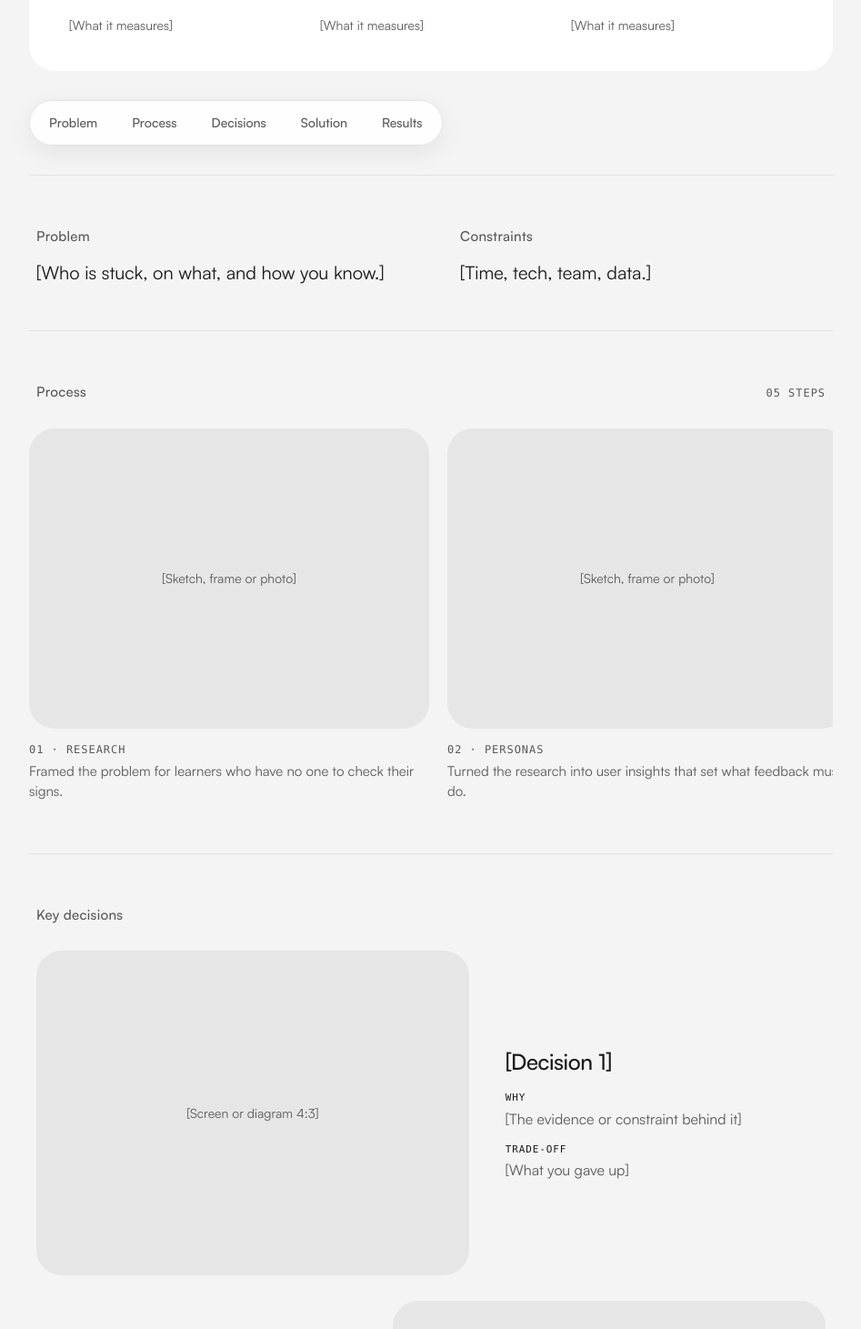
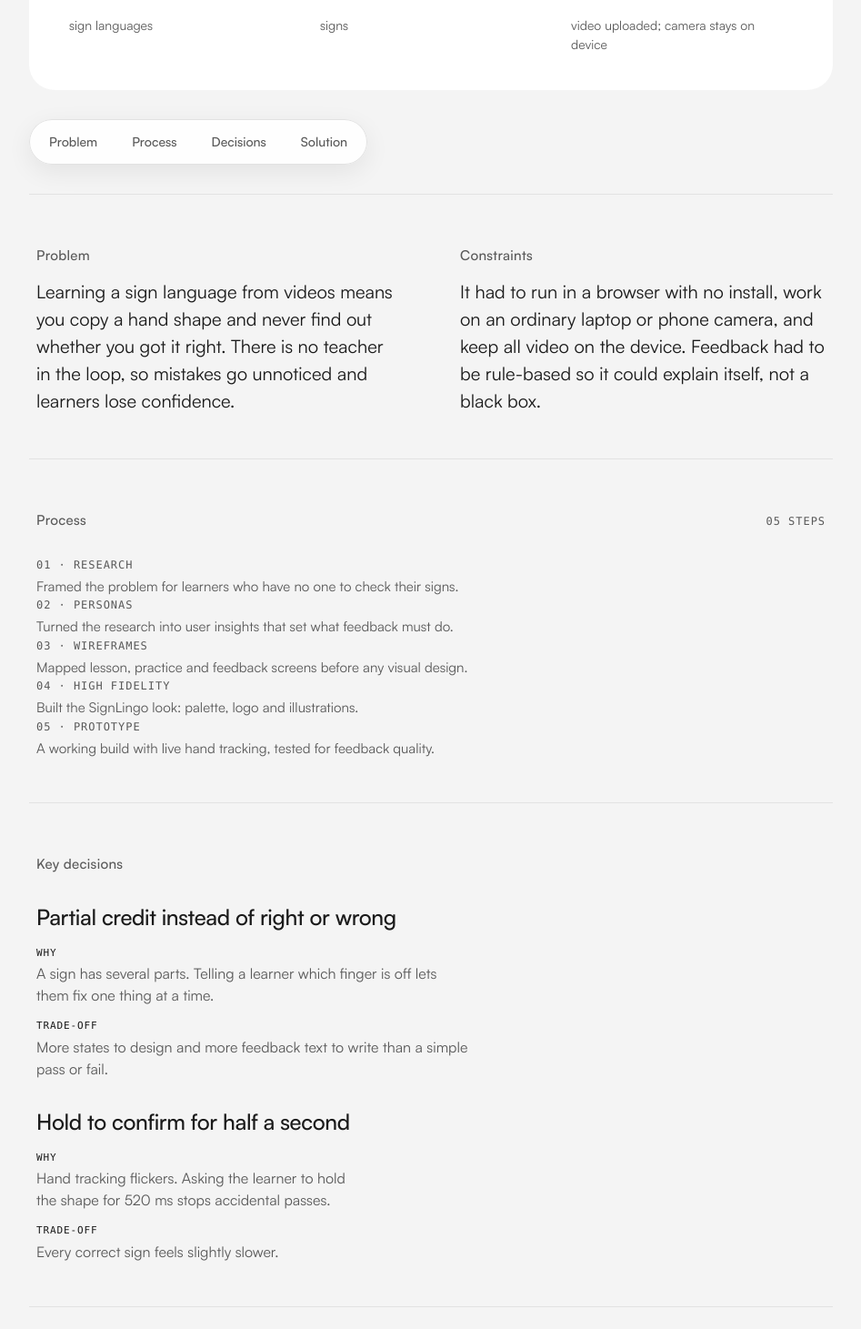
Before and after one commit to KaeV18/pportfolio, a Next.js app: page /work/signlingo in a window 1280 px wide. Shown: the part 1089-2550 px from the top of the page at 91% size, without its empty margins (332-1279 px from the left). Built offline with nearby package versions, Linux system fonts and the light colour scheme.

Commit message:
Project page: remove empty image blocks

```diff
--- a/src/app/work/[slug]/page.tsx
+++ b/src/app/work/[slug]/page.tsx
@@ -15,10 +15,6 @@ export async function generateMetadata({ params }: { params: Promise<{ slug: str
   return { title: projects.find((p) => p.slug === slug)?.name ?? "Work" };
 }
 
-const MENU: [string, string][] = [
-  ["Problem", "problem"], ["Process", "process"], ["Decisions", "decisions"], ["Solution", "solution"], ["Results", "results"],
-];
-
 const Sec = ({ id, title, children }: { id: string; title: string; children: React.ReactNode }) => (
   <Reveal>
     <section id={id} data-sec className="sec">
@@ -28,16 +24,6 @@ const Sec = ({ id, title, children }: { id: string; title: string; children: Rea
   </Reveal>
 );
 const Txt = ({ children }: { children: React.ReactNode }) => <p className="txt">{children}</p>;
-const Decision = ({ n }: { n: number }) => (
-  <div className={`decision${n % 2 ? "" : " flip"}`}>
-    <Ph label="[Screen or diagram 4:3]" ratio="4/3" />
-    <div className="d">
-      <b>[Decision {n}]</b>
-      <p><span>Why</span>[The evidence or constraint behind it]</p>
-      <p><span>Trade-off</span>[What you gave up]</p>
-    </div>
-  </div>
-);
 
 export default async function CaseStudy({ params }: { params: Promise<{ slug: string }> }) {
   const { slug } = await params;
@@ -46,6 +32,13 @@ export default async function CaseStudy({ params }: { params: Promise<{ slug: st
   const p = projects[i];
   const next = projects[(i + 1) % projects.length];
   const steps = p.process?.length ? p.process : defaultProcess;
+  const menu: [string, string][] = [
+    p.problem ? ["Problem", "problem"] : null,
+    ["Process", "process"],
+    p.decisions?.length ? ["Decisions", "decisions"] : null,
+    p.solution ? ["Solution", "solution"] : null,
+    p.results ? ["Results", "results"] : null,
+  ].filter(Boolean) as [string, string][];
   return (
     <>
       <Link href="/work/" className="back">← Work</Link>
@@ -53,38 +46,44 @@ export default async function CaseStudy({ params }: { params: Promise<{ slug: st
         <h1>{p.name}</h1>
         <p>{p.claim}</p>
       </div>
-      <div className={p.cover ? "stage big" : "stage big empty"}>
-        <Ph src={p.cover} label="[Hero image 16:9]" />
+      {p.cover ? (
+        <div className="stage big">
+          <Ph src={p.cover} label="" />
         </div>
+      ) : null}
       <div className="meta-grid">
         {[["Role", p.role], ["Team", p.team], ["Timeline", p.duration], ["Tools", p.tools]].map(([l, v]) => (
           <div key={l}><p className="eyebrow">{l}</p><p>{v}</p></div>
         ))}
       </div>
+      {p.stats?.length ? (
         <div className="stats">
-        {[1, 2, 3].map((n) => (
-          <div className="stat" key={n}><b>[Result {n}]</b><span>[What it measures]</span></div>
+          {p.stats.map((x) => (
+            <div className="stat" key={x.label}><b>{x.value}</b><span>{x.label}</span></div>
           ))}
         </div>
+      ) : null}
 
       <nav className="cs-nav" aria-label="Case study sections">
-        {MENU.map(([l, id]) => <button type="button" key={id} data-jump={id}>{l}</button>)}
+        {menu.map(([l, id]) => <button type="button" key={id} data-jump={id}>{l}</button>)}
       </nav>
 
+      {p.problem ? (
         <Reveal>
           <section id="problem" data-sec className="sec duo">
-          <div><h2>Problem</h2><Txt>[Who is stuck, on what, and how you know.]</Txt></div>
-          <div><h2>Constraints</h2><Txt>[Time, tech, team, data.]</Txt></div>
+            <div><h2>Problem</h2><Txt>{p.problem}</Txt></div>
+            {p.constraints ? <div><h2>Constraints</h2><Txt>{p.constraints}</Txt></div> : null}
           </section>
         </Reveal>
+      ) : null}
 
       <Reveal>
         <section id="process" data-sec className="sec" aria-label="Process">
           <div className="sec-head"><h2>Process</h2><span className="counter">{String(steps.length).padStart(2, "0")} steps</span></div>
-          <div className="rail" tabIndex={0}>
+          <div className={steps.some((s) => s.img) ? "rail" : "steps-text"} tabIndex={0}>
             {steps.map((s, n) => (
               <figure className="pstep" key={n}>
-                <Ph lb src={s.img} label="[Sketch, frame or photo]" ratio="4/3" title={`${s.label}`} />
+                {s.img ? <Ph lb src={s.img} label="" ratio="4/3" title={`${s.label}`} /> : null}
                 <figcaption>
                   <span className="counter">{String(n + 1).padStart(2, "0")} · {s.label}</span>
                   <span>{s.caption}</span>
@@ -95,12 +94,27 @@ export default async function CaseStudy({ params }: { params: Promise<{ slug: st
         </section>
       </Reveal>
 
-      <Sec id="decisions" title="Key decisions"><Decision n={1} /><Decision n={2} /></Sec>
+      {p.decisions?.length ? (
+        <Sec id="decisions" title="Key decisions">
+          {p.decisions.map((d, n) => (
+            <div className={`decision${n % 2 ? " flip" : ""}${d.img ? "" : " noimg"}`} key={d.title}>
+              {d.img ? <Ph src={d.img} label="" ratio="4/3" /> : null}
+              <div className="d">
+                <b>{d.title}</b>
+                <p><span>Why</span>{d.why}</p>
+                <p><span>Trade-off</span>{d.tradeoff}</p>
+              </div>
+            </div>
+          ))}
+        </Sec>
+      ) : null}
+      {p.solution ? (
         <Sec id="solution" title="Solution">
-        <Txt>[What shipped.]</Txt>
-        <Ph label="[Final design 16:9]" ratio="16/9" style={{ borderRadius: 28 }} />
+          <Txt>{p.solution}</Txt>
+          {p.link ? <p className="txt"><a className="strong" href={p.link.href} target="_blank" rel="noopener noreferrer">{p.link.label} <span className="arrow">→</span></a></p> : null}
         </Sec>
-      <Sec id="results" title="Results"><Txt>[Outcome, with evidence. What you would change next.]</Txt></Sec>
+      ) : null}
+      {p.results ? <Sec id="results" title="Results"><Txt>{p.results}</Txt></Sec> : null}
       <NextPage href={`/work/${next.slug}/`} title={next.name} />
     </>
   );
```
Lines whose indentation alone changed are shown as unchanged.
